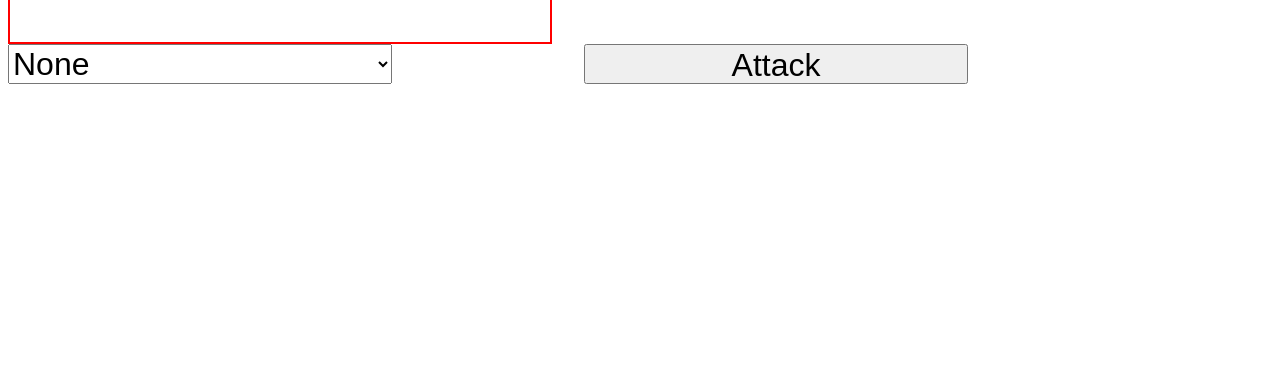
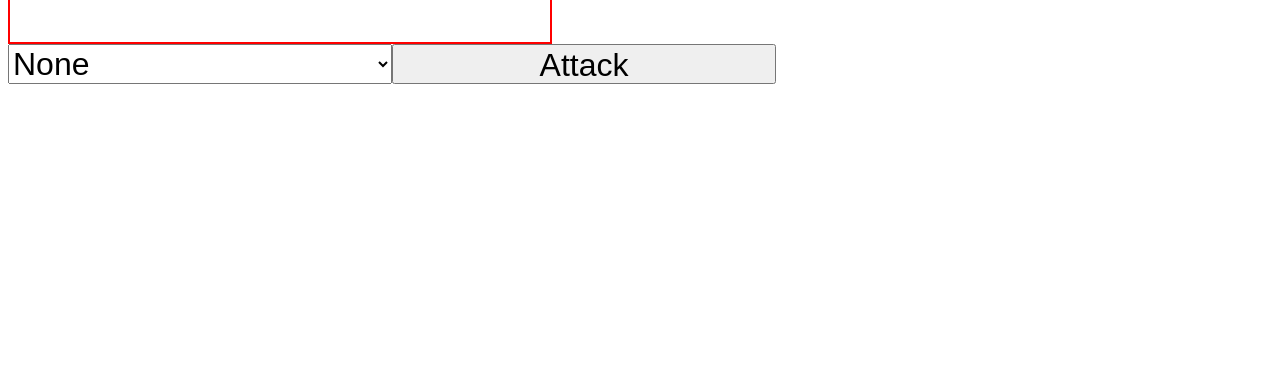
Before and after one commit to jwheatonumich/Basic-RPG, a plain HTML site: page battle/battle.html in a window 1280 px wide. Shown: the part 413-800 px from the top of the page. Drawn offline with Linux system fonts and the light colour scheme.

Commit message:
Fixed button spacing

```diff
--- a/battle/battle-styles.css
+++ b/battle/battle-styles.css
@@ -25,7 +25,7 @@
 
 #control-div{
     display:grid;
-    grid-template-columns:1fr 1fr;
+    grid-template-columns:30vw 30vw;
     grid-gap:0;
     padding:0;
 }
```
Also changed, not shown: Image Files/acorn-coin.png (added), 1 other file.
